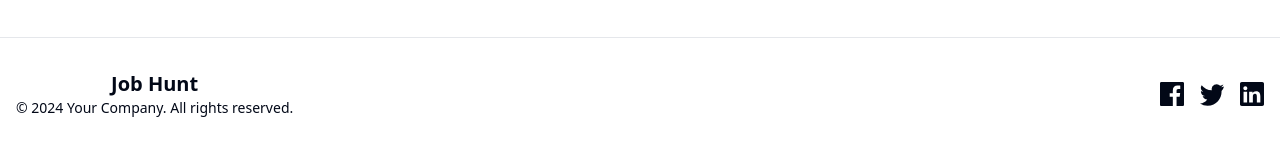
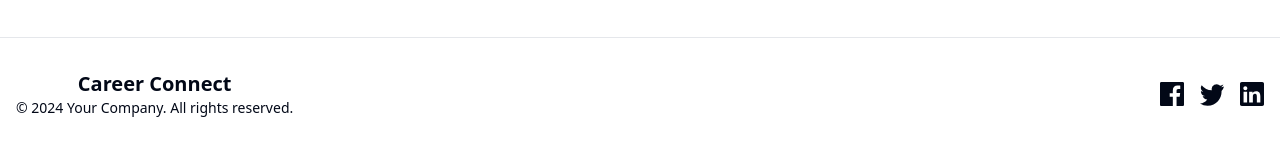
Before and after one commit to TgGupta12/CareerConnect-frontend, a React (Vite) app: page / in a window 1280 px wide. Shown: the part 693-840 px from the top of the page. Built offline with nearby package versions, Linux system fonts and the light colour scheme; no server answers.

Commit message:
Updated1 Commit

```diff
--- a/src/components/shared/Footer.jsx
+++ b/src/components/shared/Footer.jsx
@@ -6,7 +6,7 @@ const Footer = () => {
       <div className="container mx-auto px-4">
         <div className="flex flex-col md:flex-row justify-between items-center">
           <div className="mb-4 md:mb-0">
-            <h2 className="text-center sm:text-xl font-bold">Job Hunt</h2>
+            <h2 className="text-center sm:text-xl font-bold">Career Connect</h2>
             <p className="text-sm">© 2024 Your Company. All rights reserved.</p>
           </div>
 
```
